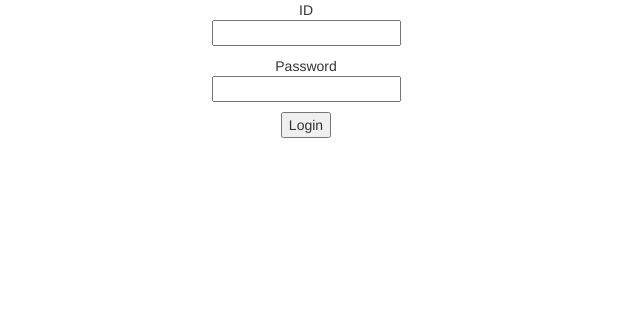
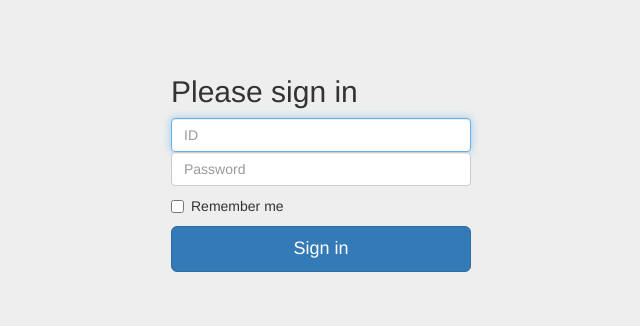
Before and after one commit to jcoolstory/flaskmongoboard, a Flask app: page /login in a window 1280 px wide. Shown: the top 326 px of the page, without its empty margins (334-974 px from the left). Run offline with Flask 2, Linux system fonts and the light colour scheme; parts of the project's set-up code (start-up, migrations or seed data) failed here and were passed over; some libraries are stand-ins or nearby versions.

Commit message:
template bootstrap 적용

```diff
--- a/app/templates/base.html
+++ b/app/templates/base.html
@@ -10,9 +10,7 @@
     <nav class="navbar navbar-inverse navbar-fixed-top">
       <div class="container">
         <div class="navbar-header">
-          <h2>
-              <a href="/" class="brand">My Tumblelog</a> <small>Starring Flask, MongoDB and MongoEngine</small>
-          </h2>
+          <h2><a href="/" class="brand">Wealth</a><small>Starring Flask, MongoDB and MongoEngine</small></h2>
           {% if current_user.is_authenticated %}
           | <a href="{{ url_for('logout') }}">Logout</a>
           {% endif %}
--- a/app/templates/login.html
+++ b/app/templates/login.html
@@ -2,13 +2,32 @@
 {% block topbar %}
 {% endblock %}
 {% block content %}
-<div style="width:500px;text-align:center;margin: 0 auto">
-<form action="" method="post" name="login">
-
-    <p>ID<br/> {{ form.id }}</p>
-    <p>Password<br/>{{ form.password }} </p>
-
-<input type="submit" value="Login">
+<style>
+.form-signin {
+    max-width: 330px;
+    padding: 15px;
+    margin: 0 auto;
+}
+body {
+    padding-top: 40px;
+    padding-bottom: 40px;
+    background-color: #eee;
+}
+</style>
+<div class="container">
+<form class="form-signin" action="" method="post" name="login">
+    <h2 class="form-signin-heading">Please sign in</h2>
+    <label for="id" class="sr-only">ID</label>
+    <input type="id" id="id" name="id" class="form-control" placeholder="ID" required autofocus >
+    <label for="password" class="sr-only">Password</label>
+    <input type="password" id="password" name="password" class="form-control" placeholder="Password" required>
+    <div class="checkbox">
+      <label>
+        <input type="checkbox" value="remember-me"> Remember me
+      </label>
+    </div>
+<button class="btn btn-lg btn-primary btn-block" type="submit">Sign in</button>
+    </div> <!-- /container -->
 {{ form.hidden_tag() }}
 </form>
 </div>
--- a/app/templates/notice/edit.html
+++ b/app/templates/notice/edit.html
@@ -3,7 +3,7 @@
 <form action="" method="post" name="login">
 <p> title : {{ form.title }} </p>
 <p> content : {{ form.body }} </p>
-<input type="submit" value="Login">
+<button class="btn btn-lg btn-primary btn-block" type="submit">
 {{ form.hidden_tag() }}
 </form>
 {% endblock %}
--- a/app/templates/register.html
+++ b/app/templates/register.html
@@ -6,6 +6,7 @@
 <form action="" method="post" name="register">
 
     <p>ID<br/> {{ form.user_id }}</p>
+    <p>Name<br/> {{ form.name }}</p>
     <p>Password<br/>{{ form.password }} </p>
     <p>Password again<br/>{{ form.password2 }} </p>
     <p>Email<br/>{{ form.email }} </p>
```
Also changed, not shown: app/templates/admin/base.html (added, +30 -0 lines), app/templates/admin/index.html (+1 -6 lines), app/templates/notice/list.html (+13 -8 lines), app/templates/user/detail.html (+10 -7 lines), app/templates/user/list.html (+1 -6 lines), app/templates/user/register.html (deleted).
